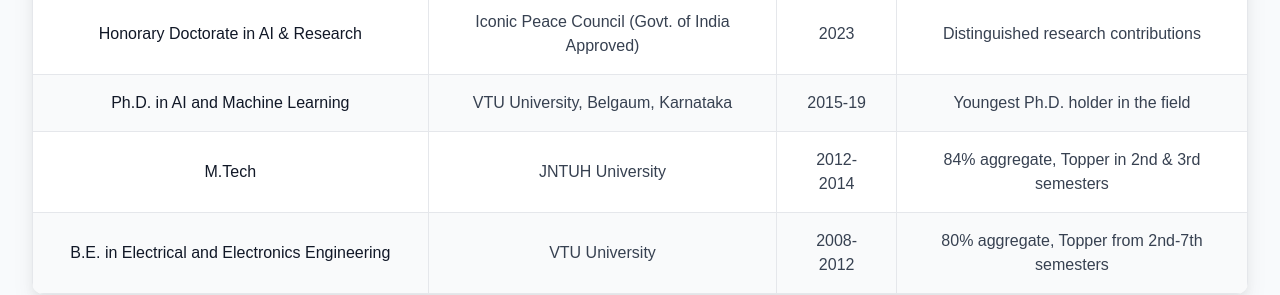
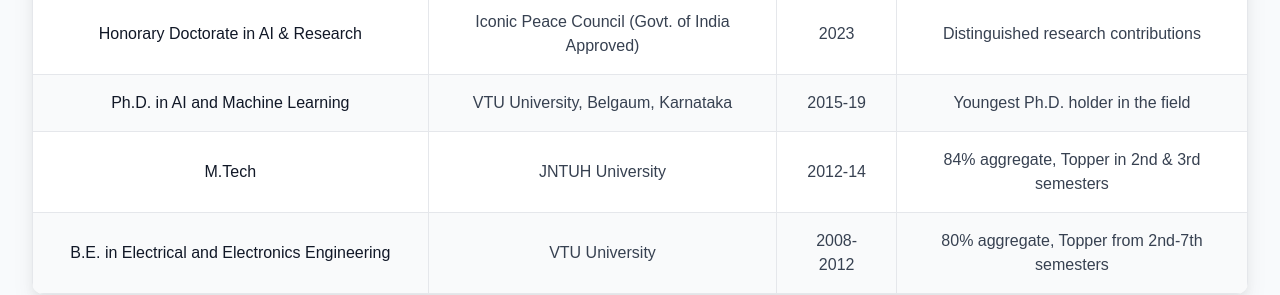
Before and after one commit to Sampathkumarvpatil/DrSampath, a React (Create React App) app in the folder frontend/: page /education in a window 1280 px wide. Shown: the part 780-1075 px from the top of the page. Built offline with nearby package versions, Linux system fonts and the light colour scheme; a web font is replaced by a local one.

Commit message:
auto-commit for 9754ca70-9c16-4a73-8cdd-763c9ebaa0a2

```diff
--- a/frontend/src/pages/Education.js
+++ b/frontend/src/pages/Education.js
@@ -31,7 +31,7 @@ const Education = () => {
     {
       degree: "M.Tech",
       institution: "JNTUH University",
-      year: "2012-2014",
+      year: "2012-14",
       achievements: "84% aggregate, Topper in 2nd & 3rd semesters",
       icon: <FaGraduationCap className="text-primary-500 text-4xl" />,
     },
```
